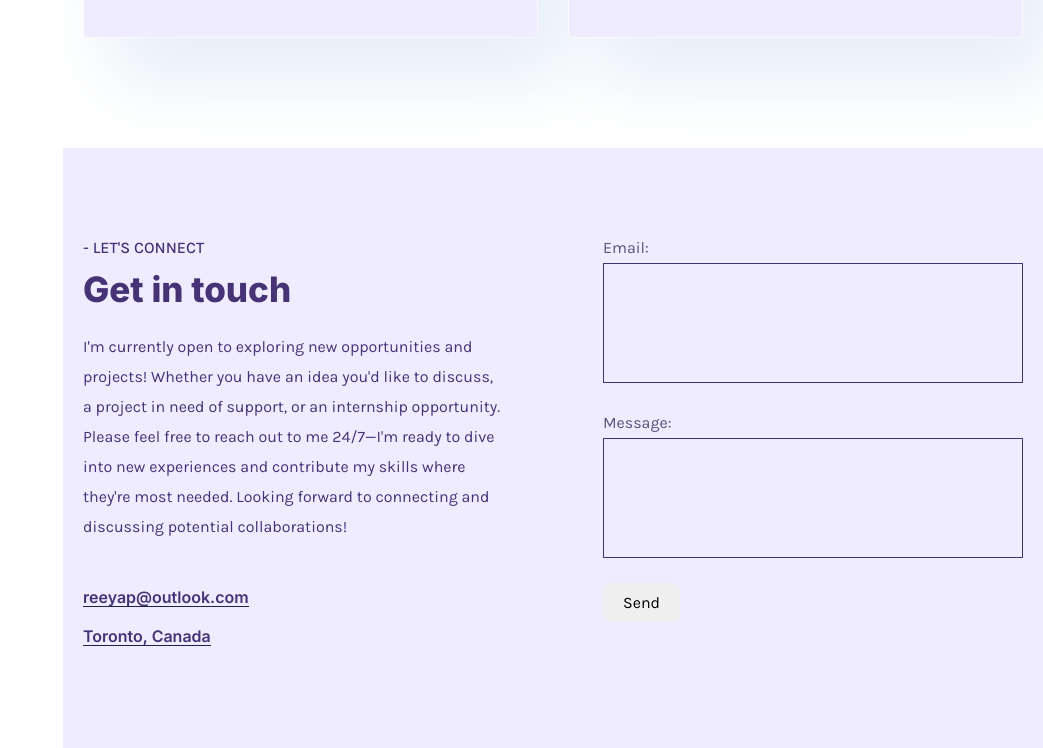
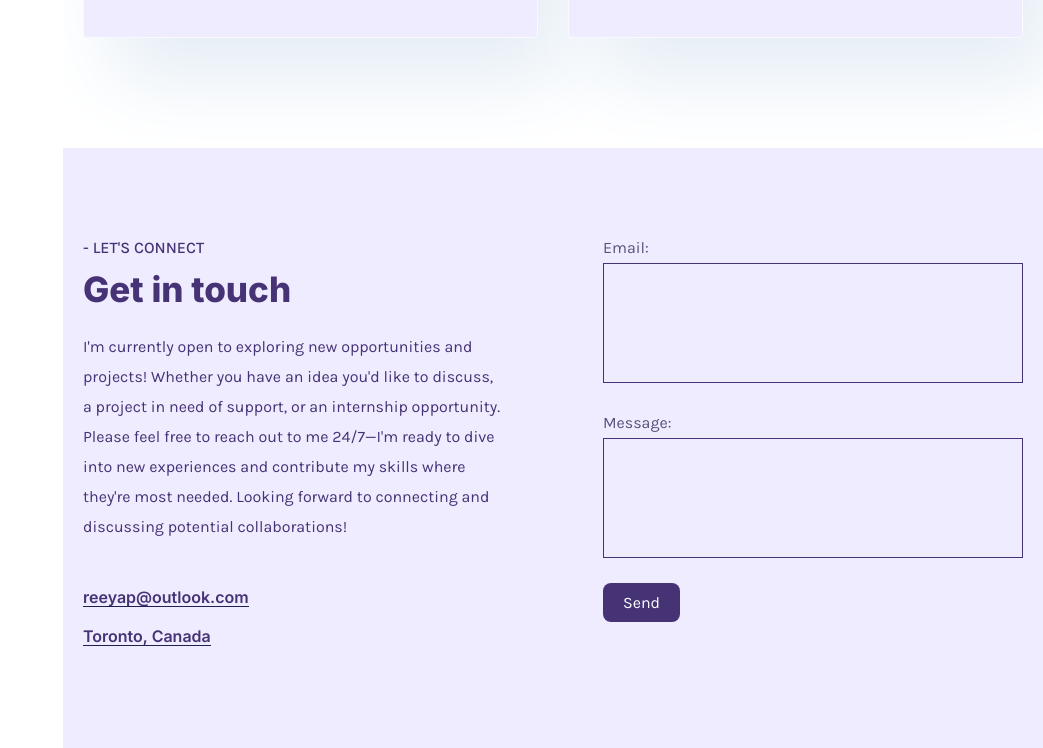
Before and after one commit to reeyap27/reeyap.github.io, a plain HTML site: page index.html in a window 1280 px wide. Shown: the part 2262-3010 px from the top of the page, without its empty margins (237-1280 px from the left). Drawn offline with Linux system fonts and the light colour scheme; no server answers; a web font is replaced by a local one.

Commit message:
Update index.html

```diff
--- a/index.html
+++ b/index.html
@@ -1358,7 +1358,7 @@
                                                 </div>
                                                 <!-- your other form fields go here -->
                                                 <div class="elisc_tm_button">
-                                                    <button type="submit" style="background-color: var(#463376); color: var(#FFFFFF); border: none; padding: 10px 20px; text-align: center; text-decoration: none; display: inline-block; font-size: 16px; cursor: pointer; border-radius: 8px; font-family: var(--font-family-poppins);">Send</button>
+                                                    <button type="submit" style="background-color:#463376; color: #FFFFFF; border: none; padding: 10px 20px; text-align: center; text-decoration: none; display: inline-block; font-size: 16px; cursor: pointer; border-radius: 8px; font-family: var(--font-family-poppins);">Send</button>
                                                 </div>
                                             </form>
                                         </div>
```
